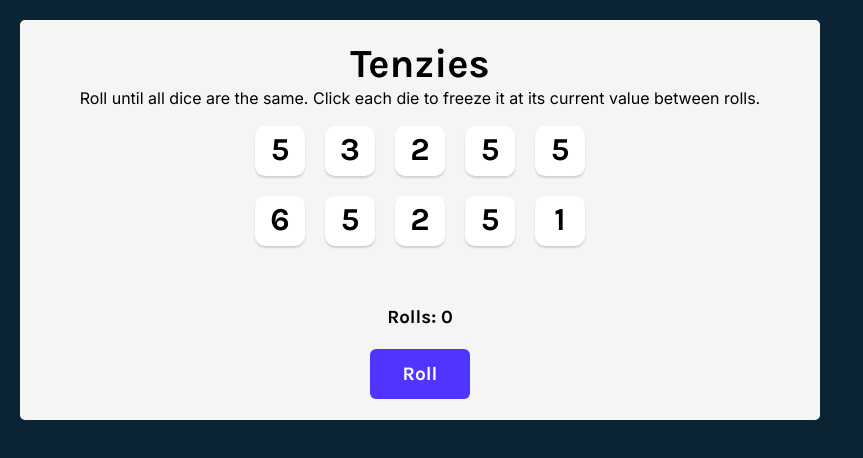
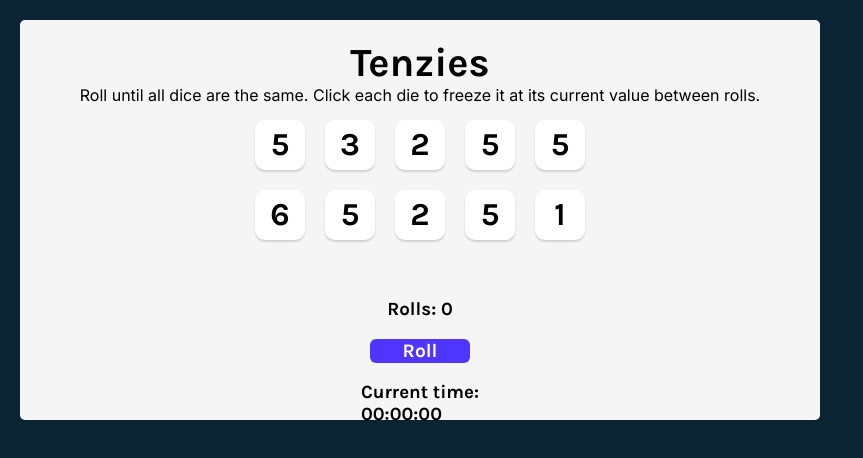
Before and after one commit to sanketvagal/react-tenzies-game, a React (Vite) app: page / in a window 1280 px wide. Shown: the top 458 px of the page, without its empty margins (0-863 px from the left). Built offline with nearby package versions, Linux system fonts and the light colour scheme.

Commit message:
Added timer to track game time

```diff
--- a/src/App.jsx
+++ b/src/App.jsx
@@ -2,20 +2,49 @@ import React from "react"
 import Die from "./Die"
 import { nanoid } from "nanoid"
 import Confetti from 'react-confetti'
+import Timer from "./Timer"
 
 export default function App() {
 
   const [dice, setDice] = React.useState(allNewDice())
+  const [tenzies, setTenzies] = React.useState(false)
+  const [rolls, setRolls] = React.useState(0)
 
-  const [tenzies, setTenzies] = React.useState(false)
+  const [time, setTime] = React.useState(0);
+  const [running, setRunning] = React.useState(false);
 
-  const [rolls, setRolls] = React.useState(0)
+  React.useEffect(() => {
+    let interval;
+    if (running) {
+      interval = setInterval(() => {
+        setTime((prevTime) => prevTime + 10);
+      }, 10);
+    } else if (!running) {
+      clearInterval(interval);
+    }
+    return () => clearInterval(interval);
+  }, [running]);
+
+  const handleStart = () => {
+    setRunning(true);
+  };
+
+  const handleStop = () => {
+    setRunning(false);
+  };
+
+  const handleReset = () => {
+    setTime(0);
+    setRunning(false);
+  };
+
 
   React.useEffect(() => {
     const allHeld = dice.every(die => die.isHeld)
     const allSameVal = dice.every(die => die.value === dice[0].value)
     if (allHeld && allSameVal) {
       setTenzies(true)
+      handleStop()
     }
   }, [dice])
 
@@ -36,6 +65,7 @@ export default function App() {
   }
 
   function rollDice() {
+    rolls === 0 && handleStart()
     setRolls(prevRoll => prevRoll + 1)
     setDice(oldDice => oldDice.map(die => {
       if (!die.isHeld) {
@@ -47,6 +77,7 @@ export default function App() {
   }
 
   function holdDice(id) {
+    rolls === 0 && handleStart()
     setDice(oldDice => oldDice.map(die => {
       if (die.id === id) {
         return { ...die, isHeld: !die.isHeld }
@@ -60,6 +91,7 @@ export default function App() {
     setTenzies(false)
     setRolls(0)
     setDice(allNewDice())
+    handleReset()
   }
 
   const diceElements = dice.map(die => (
@@ -76,6 +108,7 @@ export default function App() {
       </div>
       <h3>Rolls: {rolls}</h3>
       <button className="roll-dice" onClick={tenzies ? newGame : rollDice}>{tenzies ? "New Game" : "Roll"}</button>
+      <h3>Current time:<Timer time={time} /></h3>
     </main>
   )
 }
--- /dev/null
+++ b/src/Timer.jsx
@@ -0,0 +1,12 @@
+import React from "react";
+
+export default function Timer(props) {
+
+    return (
+        <div className="timer">
+            <span>{("0" + Math.floor((props.time / 60000) % 60)).slice(-2)}:</span>
+            <span>{("0" + Math.floor((props.time / 1000) % 60)).slice(-2)}:</span>
+            <span>{("0" + ((props.time / 10) % 100)).slice(-2)}</span>
+        </div>
+    );
+}
```
